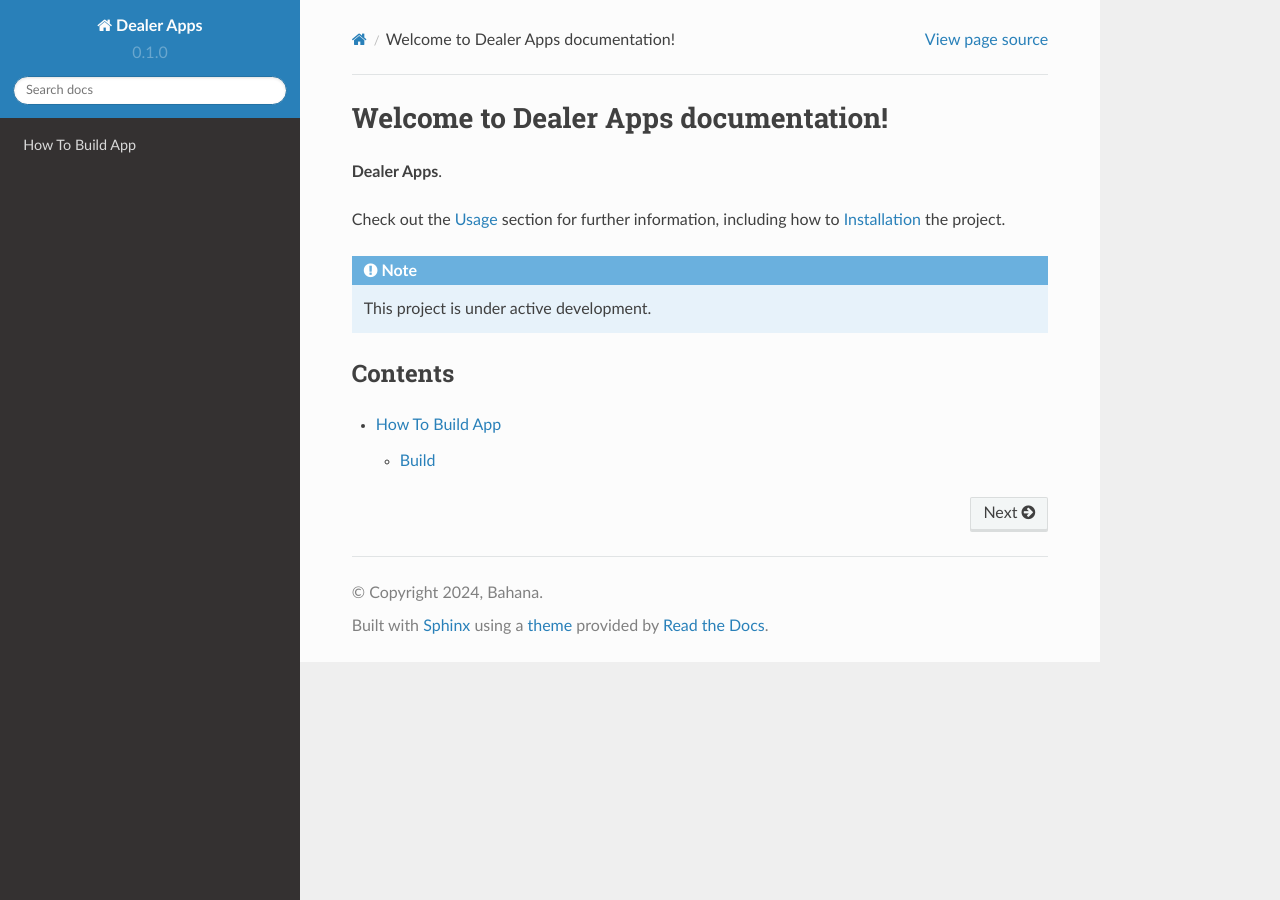
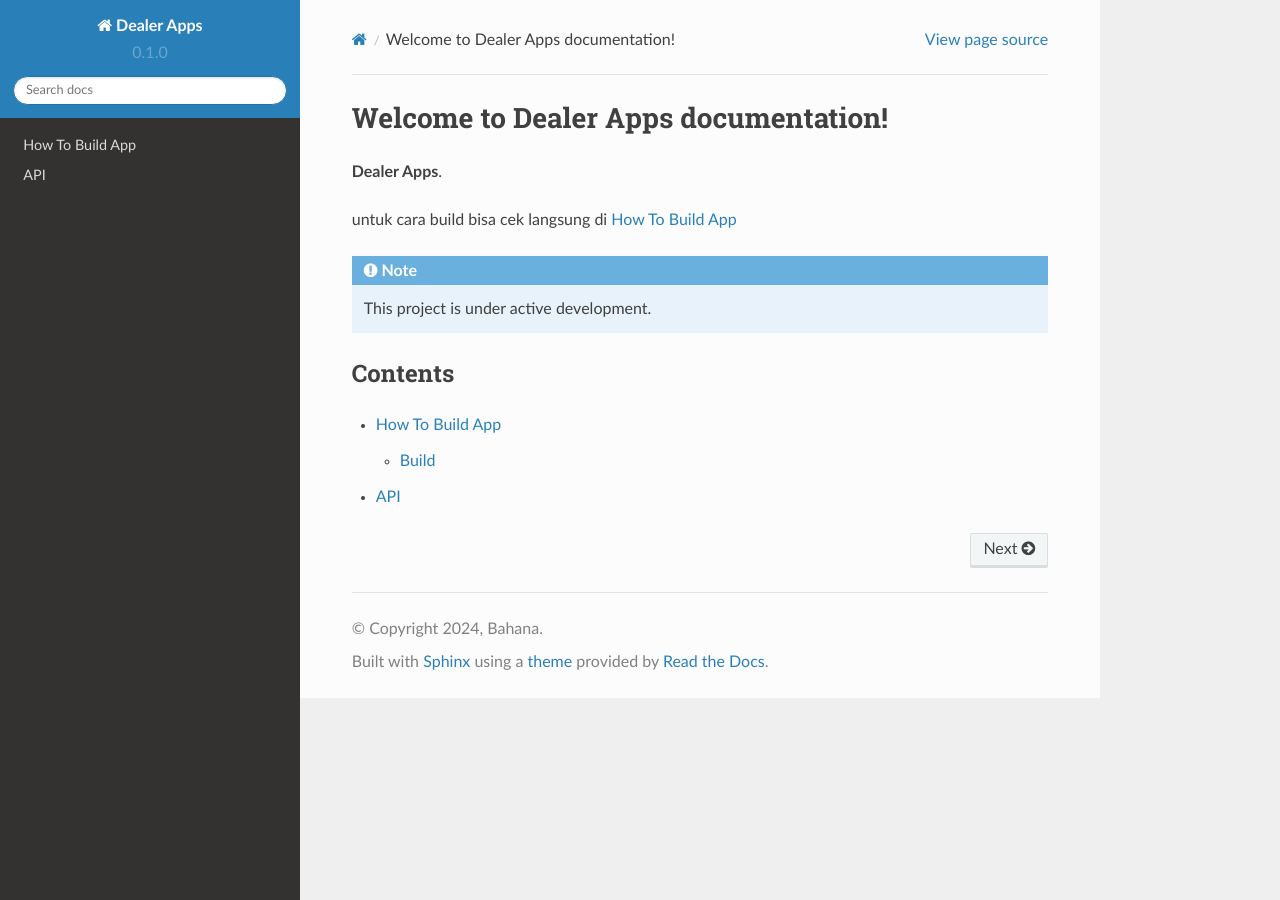
Before and after one commit to arvinrasheda/dealer-docs, a Sphinx documentation site: the page built from docs/source/index.rst, in a window 1280 px wide. Built offline with Sphinx 7.4.7 and the Read the Docs theme 2.0.0, drawn with Linux system fonts in a browser that asks for light colours.

Commit message:
update: index

```diff
--- a/docs/source/index.rst
+++ b/docs/source/index.rst
@@ -3,8 +3,7 @@ Welcome to Dealer Apps documentation!
 
 **Dealer Apps**.
 
-Check out the :doc:`usage` section for further information, including
-how to :ref:`installation` the project.
+untuk cara build bisa cek langsung di :doc:`build`
 
 .. note::
 
@@ -16,3 +15,4 @@ Contents
 .. toctree::
 
     build
+    api
```
